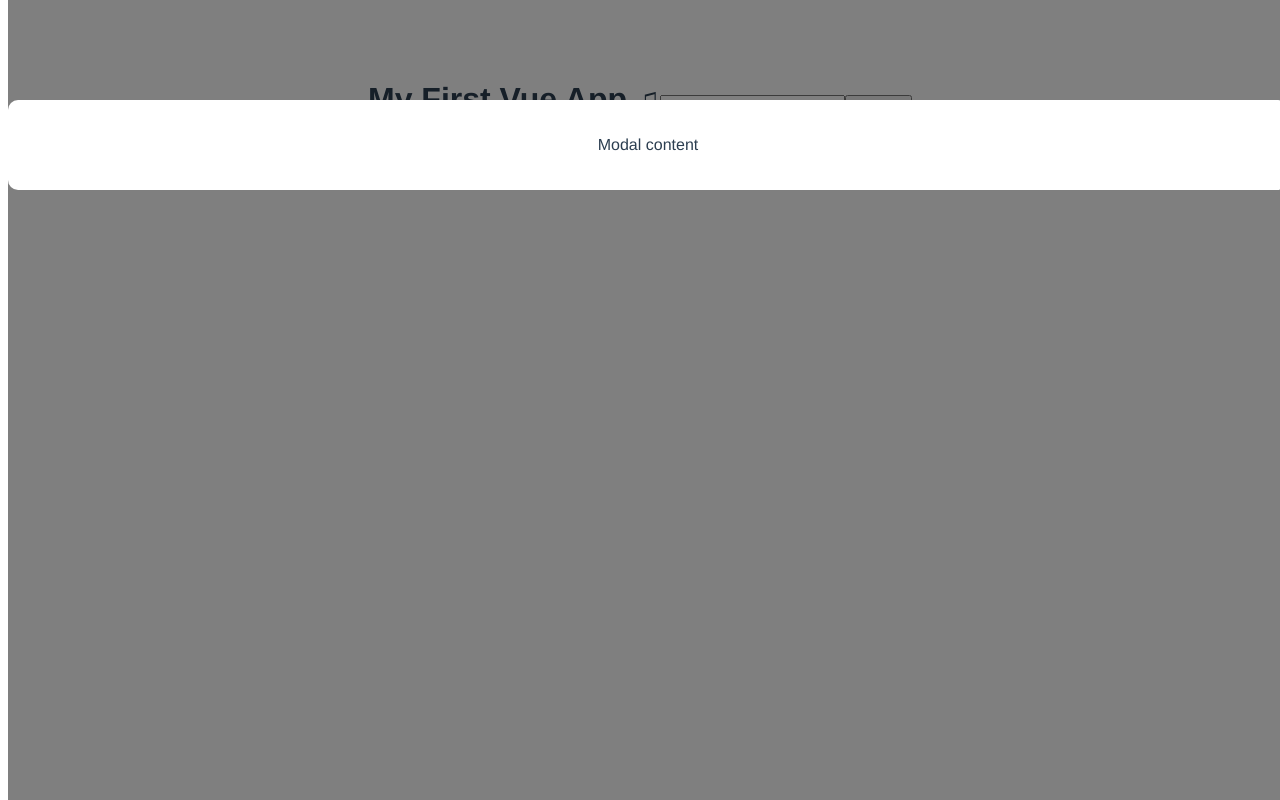
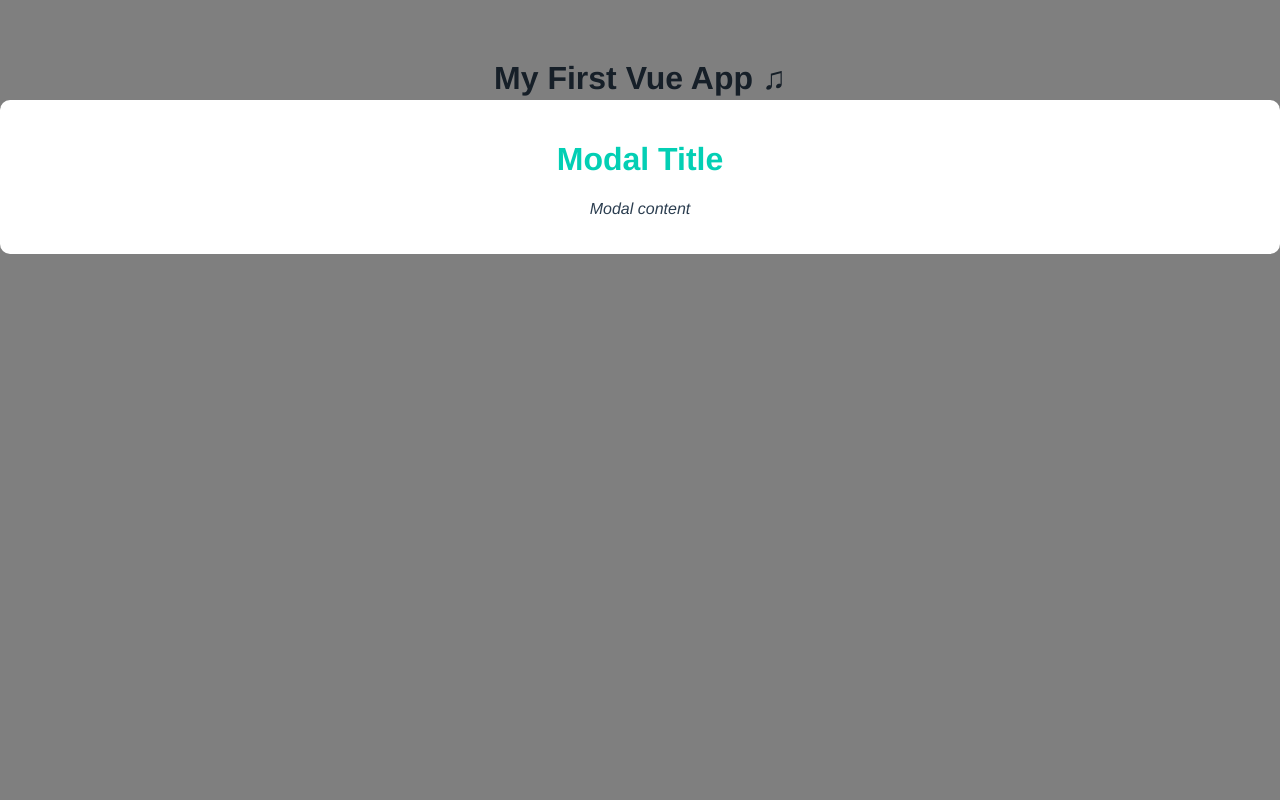
Before and after one commit to 5Akan/modal-project, a Vue app: page / in a window 1280 px wide. Built offline with nearby package versions, Linux system fonts and the light colour scheme.

Commit message:
Using scoped to localise styles and a separate css file for global css

```diff
--- a/src/App.vue
+++ b/src/App.vue
@@ -36,7 +36,6 @@
 
  h1{
     border-bottom: 1px solid #ddd;
-    display: inline-block;
     padding-bottom: 10px;
   }
 </style>
--- /dev/null
+++ b/src/assets/global.css
@@ -0,0 +1,7 @@
+body{
+    margin: 0;
+}
+
+p{
+    font-style: italic;
+}
--- a/src/components/Modal.vue
+++ b/src/components/Modal.vue
@@ -1,12 +1,13 @@
 <template>
     <div class="backdrop">
         <div class="modal">
+            <h1>Modal Title</h1>
             <p>Modal content</p>
         </div>
     </div>
 </template>
 
-<style>
+<style scoped>
     .modal{
         width:400;
         padding: 20px;
@@ -21,4 +22,9 @@
         width: 100%;
         height: 100%;
     }
+    h1{
+        color: #03cfb4;
+        border: none;
+        padding: 0;
+    }
 </style>
--- a/src/main.js
+++ b/src/main.js
@@ -1,4 +1,4 @@
 import { createApp } from 'vue'
 import App from './App.vue'
-
+import './assets/global.css'
 createApp(App).mount('#app')
```
